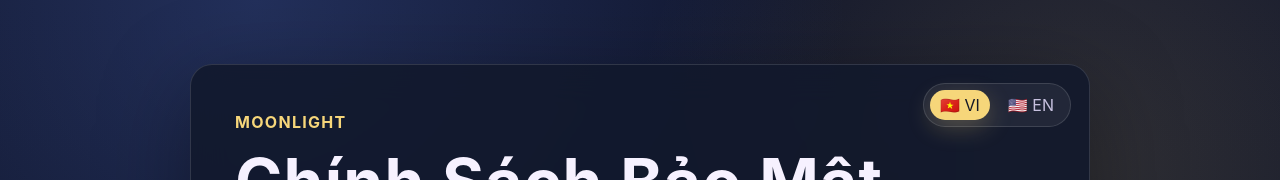
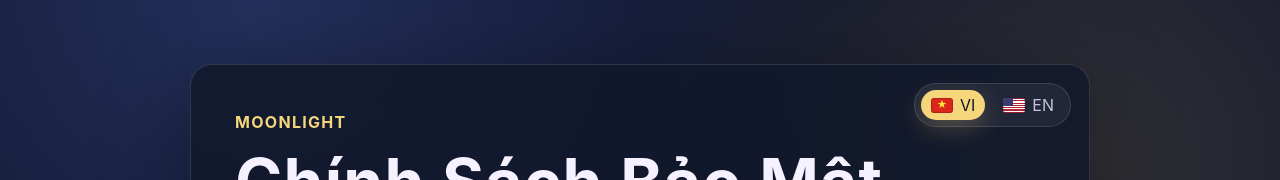
Before and after one commit to yaibatamado/DiscordBot, a website: page docs/privacy.html in a window 1280 px wide. Shown: the top 180 px of the page. Drawn offline with Linux system fonts and the light colour scheme.

Commit message:
Use rendered language flag icons

```diff
--- a/docs/privacy.html
+++ b/docs/privacy.html
@@ -65,6 +65,9 @@
       cursor: pointer;
       border: 0;
       border-radius: 999px;
+      display: inline-flex;
+      align-items: center;
+      gap: 7px;
       padding: 7px 10px;
       color: var(--muted);
       background: transparent;
@@ -76,6 +79,49 @@
       color: #141827;
       background: var(--accent);
       box-shadow: 0 8px 24px rgba(246, 214, 122, .24);
+    }
+
+    .flag {
+      position: relative;
+      display: inline-block;
+      width: 22px;
+      height: 15px;
+      flex: 0 0 auto;
+      overflow: hidden;
+      border-radius: 3px;
+      box-shadow: inset 0 0 0 1px rgba(0, 0, 0, .18);
+    }
+
+    .flag-vn {
+      background: #da251d;
+    }
+
+    .flag-vn::before {
+      content: "★";
+      position: absolute;
+      inset: -1px 0 0;
+      color: #ffeb3b;
+      font-size: 10px;
+      line-height: 15px;
+      text-align: center;
+    }
+
+    .flag-us {
+      background: repeating-linear-gradient(
+        to bottom,
+        #b22234 0 1.15px,
+        #fff 1.15px 2.3px
+      );
+    }
+
+    .flag-us::before {
+      content: "";
+      position: absolute;
+      top: 0;
+      left: 0;
+      width: 10px;
+      height: 8px;
+      background: #3c3b6e;
     }
 
     .eyebrow {
@@ -165,8 +211,8 @@
   <main>
     <section class="card">
       <div class="language-toggle" aria-label="Language">
-        <button type="button" data-set-language="vi" aria-pressed="true" title="Tiếng Việt">🇻🇳 VI</button>
-        <button type="button" data-set-language="en" aria-pressed="false" title="English">🇺🇸 EN</button>
+        <button type="button" data-set-language="vi" aria-pressed="true" title="Tiếng Việt"><span class="flag flag-vn" aria-hidden="true"></span>VI</button>
+        <button type="button" data-set-language="en" aria-pressed="false" title="English"><span class="flag flag-us" aria-hidden="true"></span>EN</button>
       </div>
 
       <p class="eyebrow">Moonlight</p>
```
Also changed, not shown: docs/terms.html (+48 -2 lines).
